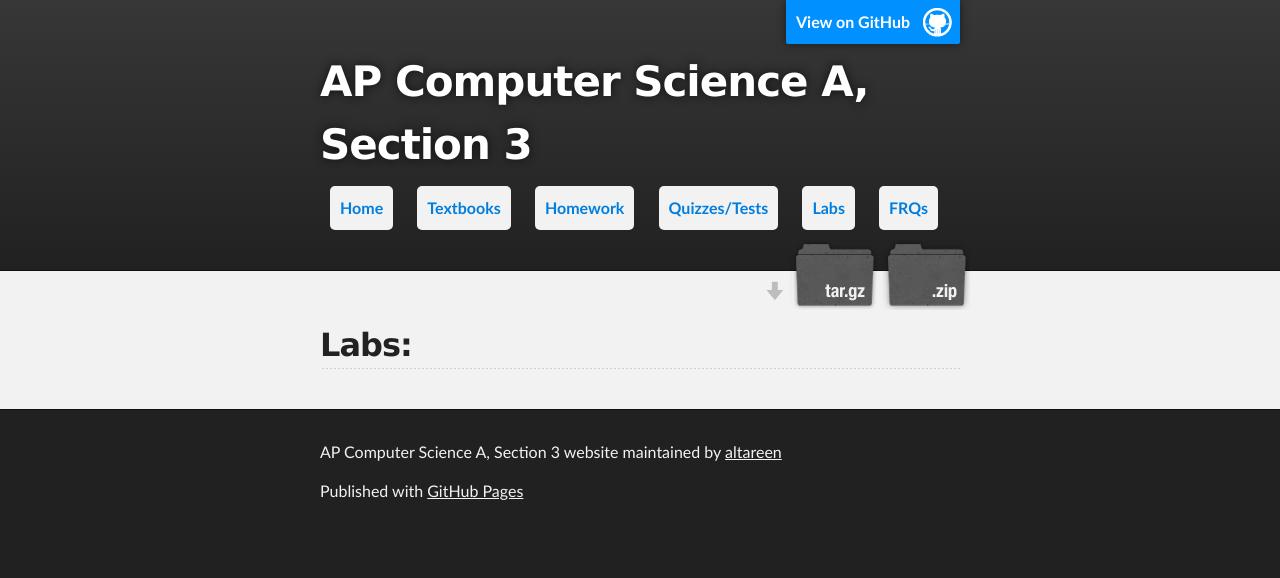
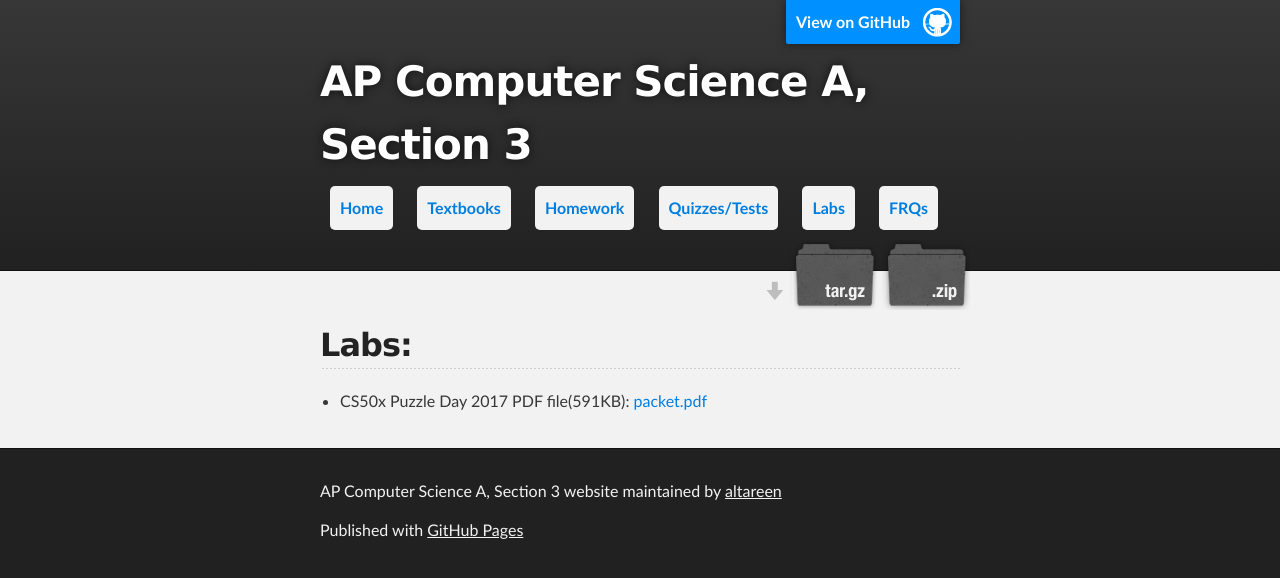
Before and after one commit to ynot1609/apcompsci3, a Jekyll site: the page built from labs/index.md, in a window 1280 px wide. Shown: the top 578 px of the page. Built offline with Jekyll 4.4.1, drawn with Linux system fonts in a browser that asks for light colours.

Commit message:
added pk

```diff
--- a/labs/index.md
+++ b/labs/index.md
@@ -3,6 +3,9 @@ layout: default
 title: Labs
 ---
 ## Labs:
+
++ CS50x Puzzle Day 2017 PDF file(591KB): [packet.pdf](/apcompsci3/assets/packet.pdf)
+
 <!--
 + **Lab 1:** Magpie Lab, Activity 2
 + PDF file(89KB): [MagpieLabStudentGuidePages4to5.pdf](/apcompsci3/assets/MagpieLabStudentGuidePages4to5)
```
Also changed, not shown: 1 other file.
